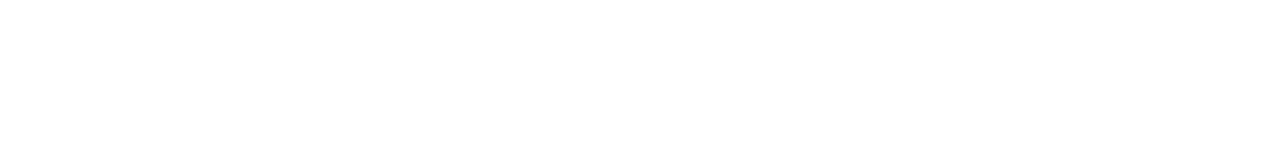
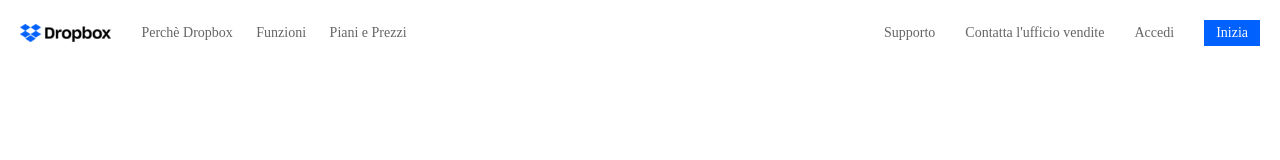
Before and after one commit to orazi-paolo/htmlcss-dropbox, a plain HTML site: page index.html in a window 1280 px wide. Drawn offline with Linux system fonts and the light colour scheme.

Commit message:
added nav

```diff
--- a/css/style.css
+++ b/css/style.css
@@ -3,3 +3,56 @@
     padding: 0;
     box-sizing: border-box;
 }
+
+/* generics */
+
+a{
+    color: #656565;
+    padding-right: 20px;
+    text-decoration: none;
+}
+/* header */
+
+/* nav */
+.nav-header{
+    display: flex;
+    background-color: white;
+    justify-content: space-between;
+}
+
+.left-hd{
+    display: flex;
+    font-size: 14px;
+    padding: 20px;
+    justify-content: space-between;
+    gap: 10px;
+    align-items: center;
+}
+
+.right-hd{
+    display: flex;
+    font-size: 14px;
+    padding: 20px;
+    justify-content: space-between;
+    gap: 10px;
+    align-items: center;
+}
+
+#logo{
+    max-height: 18px;
+    margin-right: 20px;
+}
+
+#start{
+    background-color: #0161ff;
+    color: white;
+    padding: 5px 12px
+}
+
+/* div header */
+
+
+
+
+
+/* utils */
--- a/index.html
+++ b/index.html
@@ -3,9 +3,35 @@
 <head>
     <meta charset="UTF-8">
     <meta name="viewport" content="width=device-width, initial-scale=1.0">
+    <link rel="icon" href="img/unnamed.png" />
     <title>Dropbox</title>
+    <link rel="stylesheet" href="css/style.css">
 </head>
 <body>
+    <header>
+        <nav class="nav-header">
+            <div class="left-hd">
+                <img id="logo" src="img/logo-small.png" alt="logo">
+                <div>
+                    <a href="#">Perchè Dropbox</a>
+                    <a href="#">Funzioni</a>
+                    <a href="#">Piani e Prezzi</a>
+                </div>
+            </div>
+            <div class="right-hd">
+                <a href="#">Supporto</a>
+                <a href="#">Contatta l'ufficio vendite</a>
+                <a href="#">Accedi</a>
+                <a id="start" href="#">Inizia</a>
+            </div>
+        </nav>
+        <div class="bg-lightblue">
+            <div>
+                <h1></h1>
+                <p></p>
+            </div>
 
+        </div>
+    </header>
 </body>
 </html>
```
Also changed, not shown: img/unnamed.png (added).
